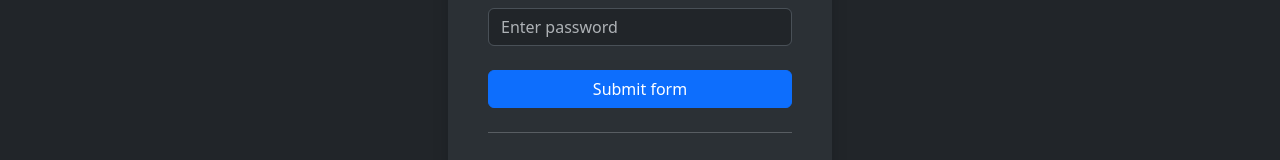
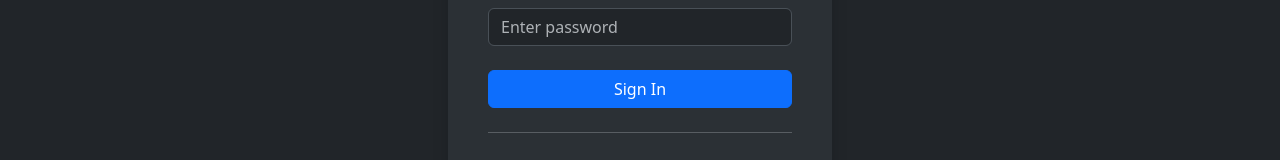
Before and after one commit to Va1bhav07/VASchool, a React (Vite) app in the folder client/: page /login in a window 1280 px wide. Shown: the part 327-487 px from the top of the page. Built offline with nearby package versions, Linux system fonts and the light colour scheme.

Commit message:
aded minor fixes

```diff
--- a/client/src/components/Particle/index.jsx
+++ b/client/src/components/Particle/index.jsx
@@ -37,7 +37,7 @@ const Part = ({ id, isMobile }) => {
           //   enable: true,
           //   area: 1,
           // },
-          limit: 600,
+          limit: 60,
           value: isMobile ? 10 : 30,
         },
         move: {
@@ -71,7 +71,7 @@ const Part = ({ id, isMobile }) => {
         },
         modes: {
           push: {
-            quantity: 10,
+            quantity: 2,
           },
           repulse: {
             distance: 100,
--- a/client/src/pages/authentication/Login/LoginForm/index.jsx
+++ b/client/src/pages/authentication/Login/LoginForm/index.jsx
@@ -39,7 +39,7 @@ function LoginForm({ handleFormChange, onFormSubmit }) {
         </Form.Group>
       </Row>
       <Button className="w-100" type="submit">
-        Submit form
+        Sign In
       </Button>
     </FormComp>
   );
--- a/client/src/pages/authentication/Signup/SignupForm/index.jsx
+++ b/client/src/pages/authentication/Signup/SignupForm/index.jsx
@@ -71,7 +71,7 @@ function SignupForm({ onFormSubmit, handleFormChange }) {
         />
       </Form.Group>
       <Button className="w-100" type="submit">
-        Submit form
+        Sign Up
       </Button>
     </FormComp>
   );
```
